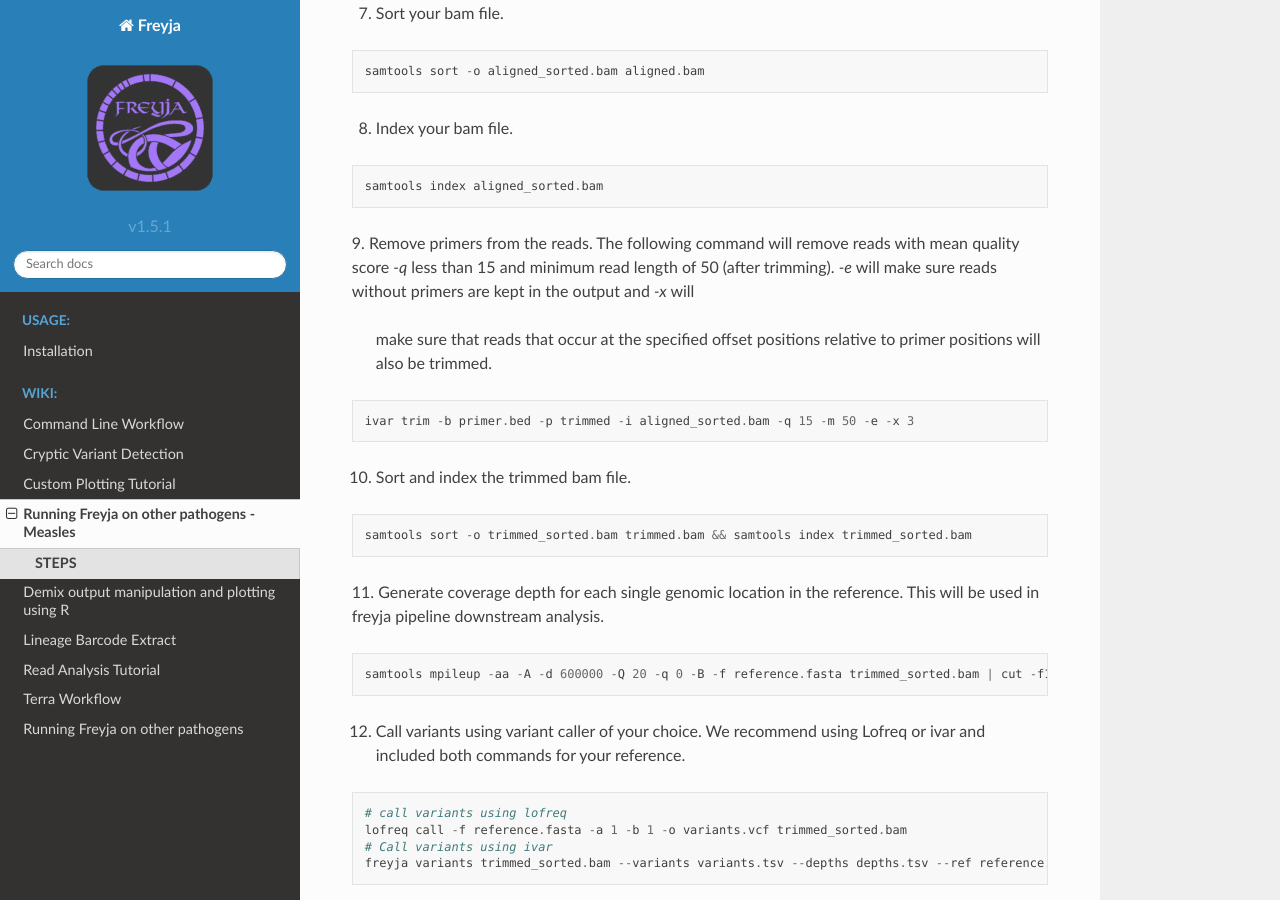
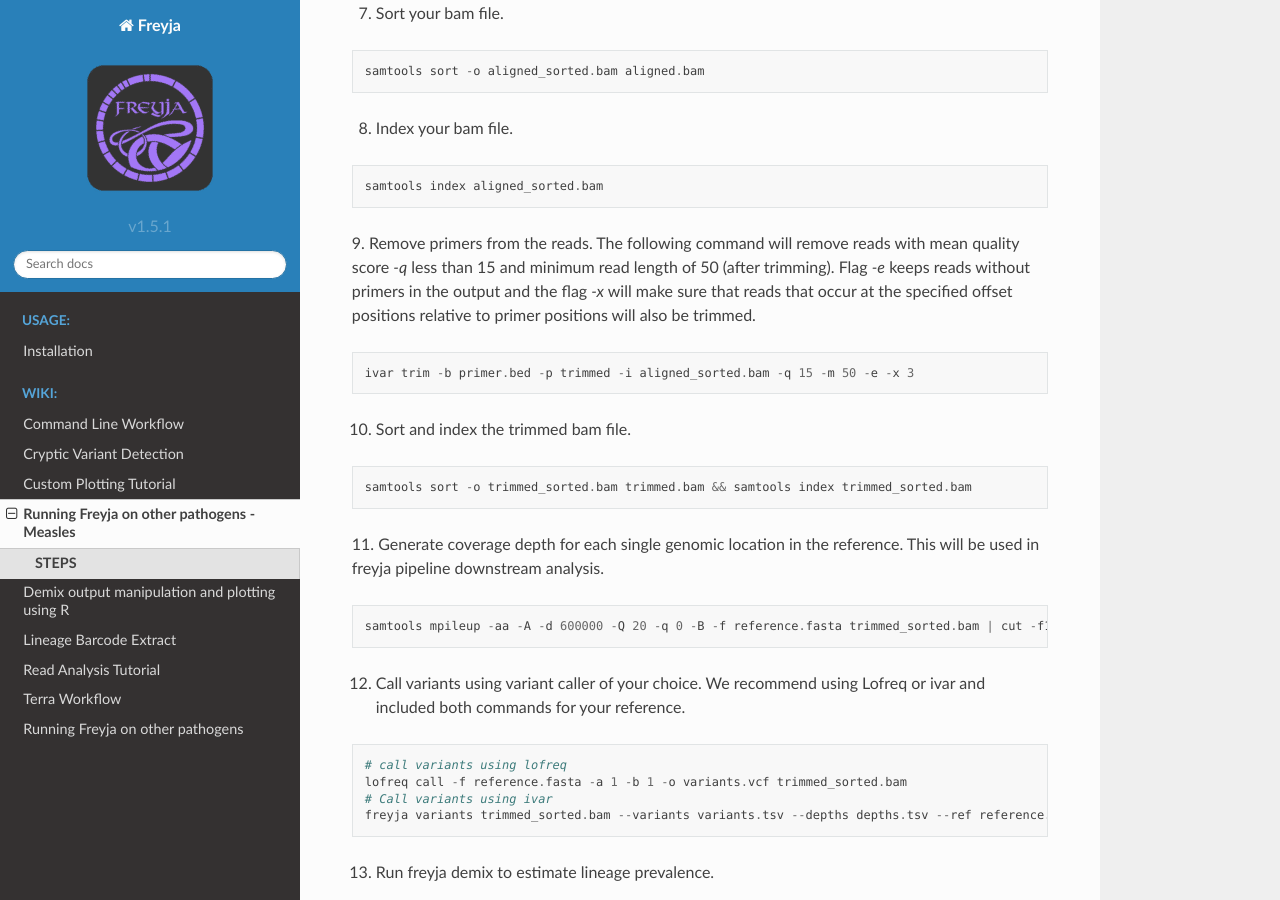
Before and after one commit to andersen-lab/Freyja, a Sphinx documentation site: the page built from docs/src/wiki/freyja-measles.rst, in a window 1280 px wide and 900 px high, scrolled down 1467 px. Built offline with Sphinx 7.4.7 and the Read the Docs theme 2.0.0, drawn with Linux system fonts in a browser that asks for light colours.

Commit message:
formatting text

```diff
--- a/docs/src/wiki/freyja-measles.rst
+++ b/docs/src/wiki/freyja-measles.rst
@@ -83,8 +83,10 @@ Please change the file names accordingly.**
     samtools index aligned_sorted.bam
 
 9. Remove primers from the reads. The following command will remove reads with mean
-quality score `-q` less than 15 and minimum read length of 50 (after trimming). `-e` will make sure reads without primers are kept in the output and `-x` will
- make sure that reads that occur at the specified offset positions relative to primer positions will also be trimmed.
+quality score `-q` less than 15 and minimum read length of 50 (after trimming).
+Flag `-e` keeps reads without primers in the output and
+the flag `-x` will make sure that reads that occur at the
+specified offset positions relative to primer positions will also be trimmed.
 
 
 .. code::
```
